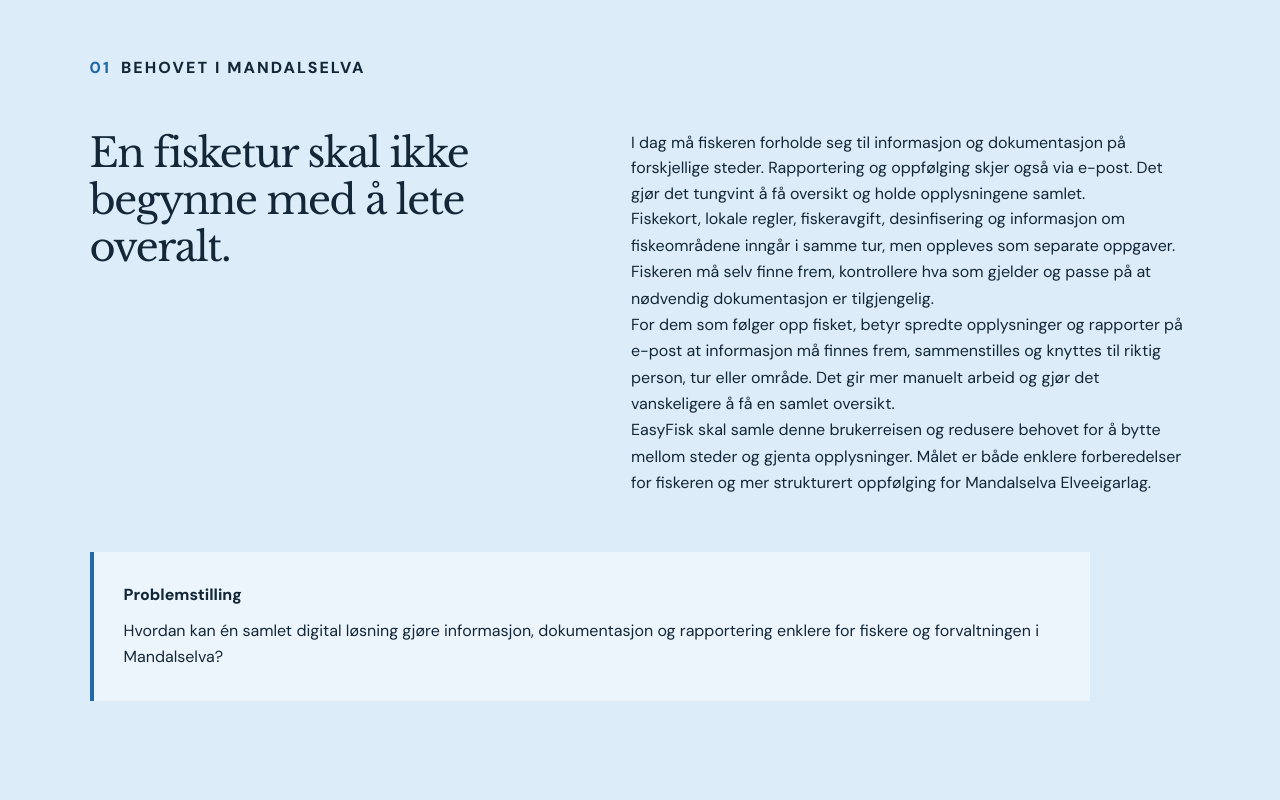
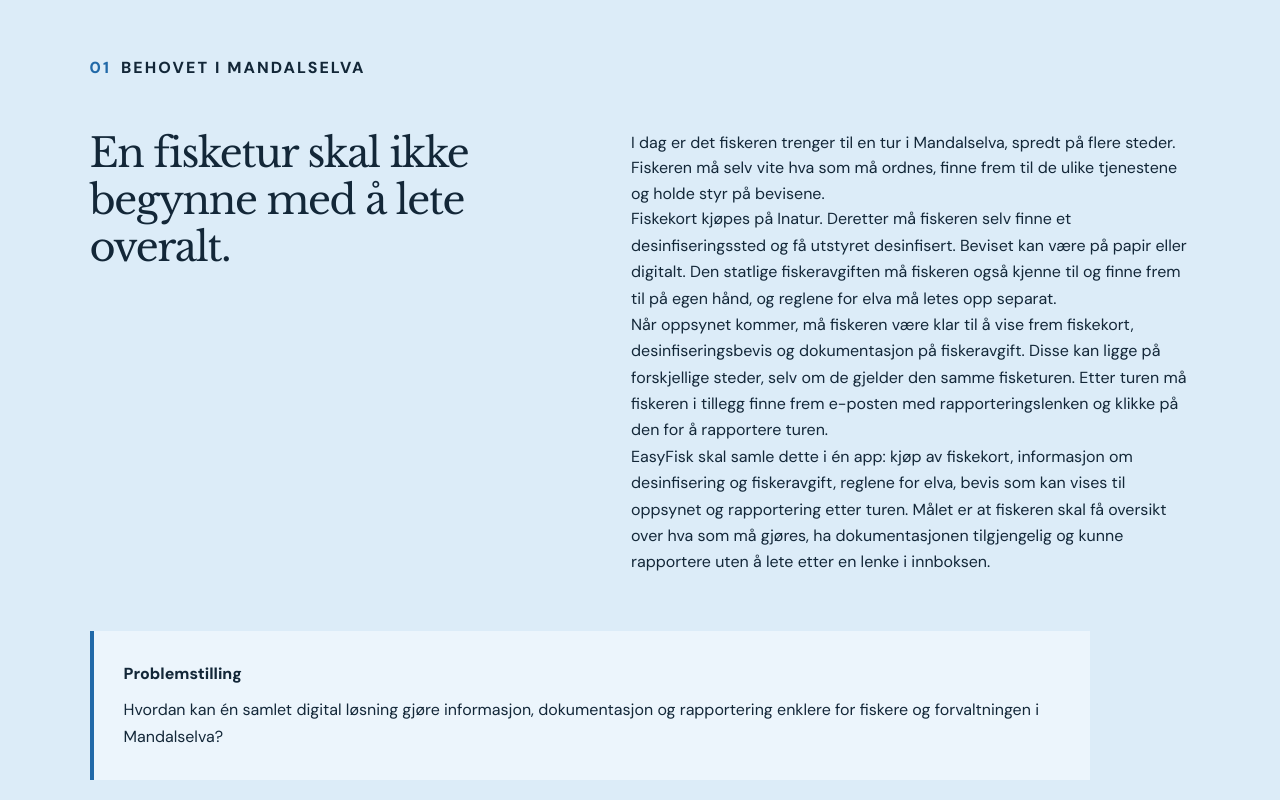
Before and after one commit to MarieHesseberg/Praksis, a Next.js app: page / in a window 1280 px wide. Shown: the part 860-1660 px from the top of the page. Built offline with nearby package versions, Linux system fonts and the light colour scheme.

Commit message:
Clarify the fragmented fishing journey and remove extra introductions

```diff
--- a/app/page.tsx
+++ b/app/page.tsx
@@ -162,29 +162,32 @@
             </div>
             <div>
               <p className="large-copy">
-                I dag må fiskeren forholde seg til informasjon og dokumentasjon
-                på forskjellige steder. Rapportering og oppfølging skjer også
-                via e-post. Det gjør det tungvint å få oversikt og holde
-                opplysningene samlet.
+                I dag er det fiskeren trenger til en tur i Mandalselva, spredt
+                på flere steder. Fiskeren må selv vite hva som må ordnes, finne
+                frem til de ulike tjenestene og holde styr på bevisene.
               </p>
               <p>
-                Fiskekort, lokale regler, fiskeravgift, desinfisering og
-                informasjon om fiskeområdene inngår i samme tur, men oppleves
-                som separate oppgaver. Fiskeren må selv finne frem, kontrollere
-                hva som gjelder og passe på at nødvendig dokumentasjon er
-                tilgjengelig.
+                Fiskekort kjøpes på Inatur. Deretter må fiskeren selv finne et
+                desinfiseringssted og få utstyret desinfisert. Beviset kan være
+                på papir eller digitalt. Den statlige fiskeravgiften må fiskeren
+                også kjenne til og finne frem til på egen hånd, og reglene for
+                elva må letes opp separat.
               </p>
               <p>
-                For dem som følger opp fisket, betyr spredte opplysninger og
-                rapporter på e-post at informasjon må finnes frem, sammenstilles
-                og knyttes til riktig person, tur eller område. Det gir mer
-                manuelt arbeid og gjør det vanskeligere å få en samlet oversikt.
+                Når oppsynet kommer, må fiskeren være klar til å vise frem
+                fiskekort, desinfiseringsbevis og dokumentasjon på fiskeravgift.
+                Disse kan ligge på forskjellige steder, selv om de gjelder den
+                samme fisketuren. Etter turen må fiskeren i tillegg finne frem
+                e-posten med rapporteringslenken og klikke på den for å
+                rapportere turen.
               </p>
               <p>
-                EasyFisk skal samle denne brukerreisen og redusere behovet for å
-                bytte mellom steder og gjenta opplysninger. Målet er både
-                enklere forberedelser for fiskeren og mer strukturert oppfølging
-                for Mandalselva Elveeigarlag.
+                EasyFisk skal samle dette i én app: kjøp av fiskekort,
+                informasjon om desinfisering og fiskeravgift, reglene for elva,
+                bevis som kan vises til oppsynet og rapportering etter turen.
+                Målet er at fiskeren skal få oversikt over hva som må gjøres, ha
+                dokumentasjonen tilgjengelig og kunne rapportere uten å lete
+                etter en lenke i innboksen.
               </p>
             </div>
           </div>
@@ -200,10 +203,6 @@
           </div>
           <div className="section-heading">
             <h2>Før, under og etter turen.</h2>
-            <p>
-              Informasjonen skal følge fisketuren, slik at brukeren får hjelp
-              til neste oppgave på riktig tidspunkt.
-            </p>
           </div>
           <div className="challenge-grid">
             <article>
@@ -239,10 +238,6 @@
           </div>
           <div className="section-heading">
             <h2>Én app. Flere behov.</h2>
-            <p>
-              Dette er funksjonene løsningen skal dekke. Mange kan prøves lokalt
-              allerede; ekte betaling, delt lagring og rapportlevering gjenstår.
-            </p>
           </div>
           <div className="feature-grid">
             {features.map(([title, text]) => (
@@ -292,10 +287,6 @@
           </div>
           <div className="section-heading">
             <h2>Arbeidet uke for uke.</h2>
-            <p>
-              Fra de første skjermene til en prototype med flere roller. Status
-              1 og Status 2 ligger på egne sider i menyen øverst.
-            </p>
           </div>
           <div className="timeline">
             {[...logEntries, ...recentEntries].map((entry, index) => (
```
